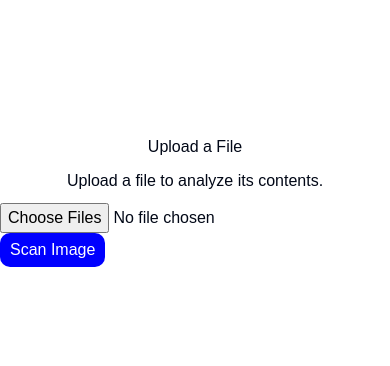
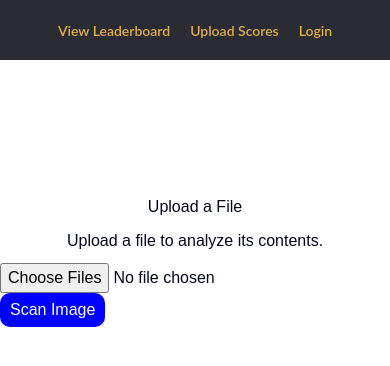
Before and after one commit to SilveerDusk/LinkedInGames, a Next.js app in the folder linkedingaming/: page /upload in a window 390 px wide. Shown: the top 366 px of the page. Built offline with nearby package versions, Linux system fonts and the light colour scheme.

Commit message:
navbar and fixed the api spam

```diff
--- a/linkedingaming/src/app/layout.tsx
+++ b/linkedingaming/src/app/layout.tsx
@@ -1,4 +1,5 @@
 import type { Metadata } from "next";
+import Navbar from "./navbar/navbar";
 import localFont from "next/font/local";
 import "./globals.css";
 
@@ -28,6 +29,7 @@ export default function RootLayout({
       <body
         className={`${geistSans.variable} ${geistMono.variable} antialiased`}
       >
+        <Navbar/>
         {children}
       </body>
     </html>
--- a/linkedingaming/src/app/leaderboard/leaderboard.tsx
+++ b/linkedingaming/src/app/leaderboard/leaderboard.tsx
@@ -29,15 +29,12 @@ export default function Leaderboard() {
     }
   }
 
-  const updateTodaysGames = async () => {
-    const games = await getTodaysGames();
-    setTodaysGames(games);
-    console.log('Todays games:', games);
-  };
-
   useEffect(() => {
-    updateTodaysGames();
-  });
+    const games = getTodaysGames();
+    games.then((games) => {
+      setTodaysGames(games);
+    });
+  }, [selectedDate]);
 
 
   return (
--- /dev/null
+++ b/linkedingaming/src/app/navbar/navbar.tsx
@@ -0,0 +1,38 @@
+"use client";
+import { useState } from "react";
+import Link from "next/link";
+import styles from "@/styles/navbar/navbar.module.css";
+
+export default function Navbar() {
+  const [showNavbar, setShowNavbar] = useState(false);
+
+  const handleHideNavbar = () => {
+    setShowNavbar(false);
+  };
+
+  return (
+    <nav className={`${styles.navbar} ${showNavbar && styles.active}`}>
+      <div className={styles.container} style={{ fontFamily: 'Lato' }}>
+        <div className={`${styles.nav_elements}  ${showNavbar && styles.active}`}>
+          <ul>
+            <li>
+              <Link href="/leaderboard" onClick={handleHideNavbar}>
+                View Leaderboard
+              </Link>
+            </li>
+           <li>
+              <Link href="/upload" onClick={handleHideNavbar}>
+                Upload Scores
+              </Link>
+            </li>
+            <li>
+              <Link href="/" onClick={handleHideNavbar}>
+                Login
+              </Link>
+            </li>
+          </ul>
+        </div>
+      </div>
+    </nav>
+  );
+}
--- /dev/null
+++ b/linkedingaming/src/styles/navbar/navbar.module.css
@@ -0,0 +1,145 @@
+.body {
+  margin: 0;
+  padding: 0;
+  background-color: #2b2b33;
+}
+
+.container {
+  margin: 0 auto;
+  padding: 0 15px;
+  display: flex;
+  justify-content: space-between;
+  align-items: center;
+  height: 100%;
+  position: relative;
+  font-weight: 600;
+  max-width: 100%;
+}
+
+.navbar {
+  height: 60px;
+  background-color: #2b2b33;
+  position: sticky;
+  z-index: 9999;
+  width: 100vw;
+}
+
+.nav_left {
+  color: #e0af48;
+  padding-left: 0rem;
+  display: flex;
+  justify-content: center;
+  align-items: center;
+  flex-shrink: 0;
+}
+
+.greeting {
+  float: right;
+  margin-left: 1rem;
+  letter-spacing: normal;
+}
+
+.menu_icon {
+  display: none;
+  color: #e0af48;
+}
+
+.close_icon {
+  display: none;
+  color: #e0af48;
+}
+
+.nav_elements {
+  text-align: right;
+  letter-spacing: normal;
+  right: 0px;
+  position: absolute;
+  left: 50%;
+  transform: translateX(-50%);
+}
+
+.nav_elements ul {
+  display: flex;
+  justify-content: center;
+  list-style-type: none;
+}
+
+.nav_elements ul li {
+  margin-right: 20px;
+  margin-left: 20px;
+  white-space: nowrap;
+}
+
+.nav_elements ul a {
+  font-size: 16px;
+  color: #e0af48;
+  text-decoration: none;
+}
+
+.nav_elements ul a:hover {
+  text-decoration: underline;
+}
+
+.nav_right {
+  color: #e0af48;
+  padding-right: 1rem;
+  display: flex;
+  flex-shrink: 0;
+  overflow: hidden;
+  justify-content: flex-end;
+}
+
+.nav_right ul {
+  display: flex;
+  justify-content: space-between;
+  list-style-type: none;
+}
+
+.nav_right ul a:hover {
+  text-decoration: underline;
+}
+
+.nav_right ul li:not(:last-child) {
+  margin-right: 10px;
+}
+
+@media (max-width: 1280px) {
+  .nav_elements ul a {
+    font-size: 14px;
+  }
+  .nav_elements ul li {
+    margin-right: 20px;
+    margin-left: 20px;
+  }
+  .greeting {
+    font-size: 14px;
+  }
+  .nav_right ul {
+    font-size: 14px;
+  }
+  .nav_right ul li:not(:last-child) {
+    margin-right: 10px;
+  }
+}
+
+@media (max-width: 1180px) {
+  .nav_elements ul li {
+    font-size: 14px;
+    margin-right: 10px;
+    margin-left: 10px;
+  }
+  .nav_right ul {
+    font-size: 14px;
+  }
+}
+
+@media (max-width: 1100px) {
+  .nav_elements ul li {
+    margin-right: 10px;
+    margin-left: 10px;
+    font-size: 12px;
+  }
+  .nav_right ul {
+    font-size: 14px;
+  }
+}
```
